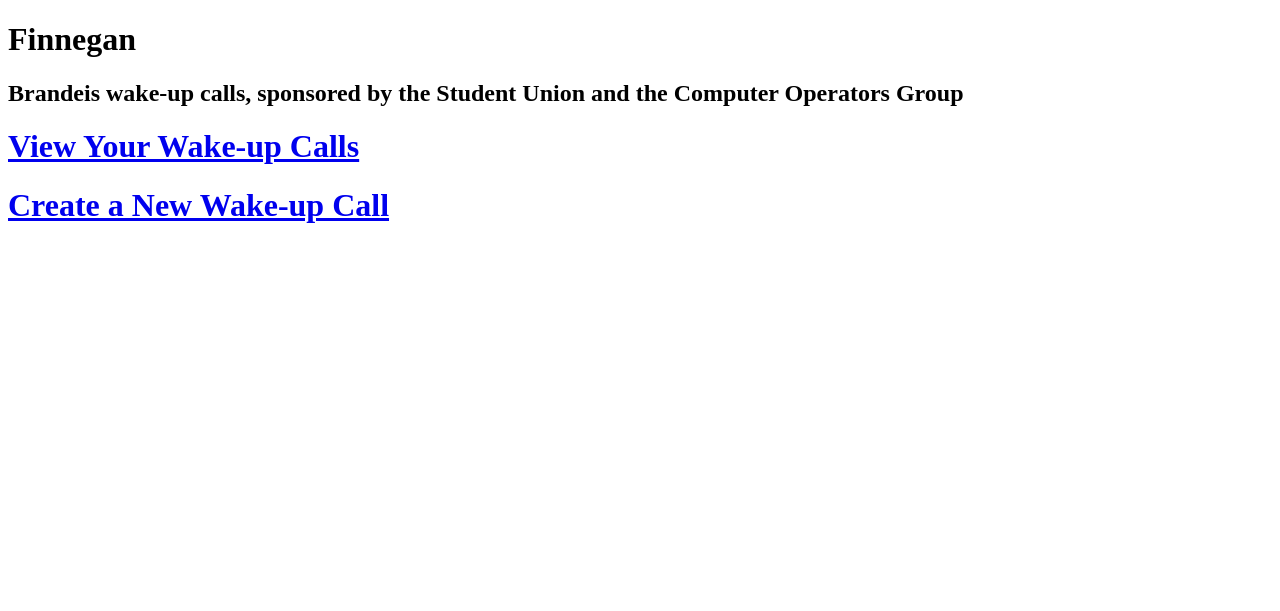
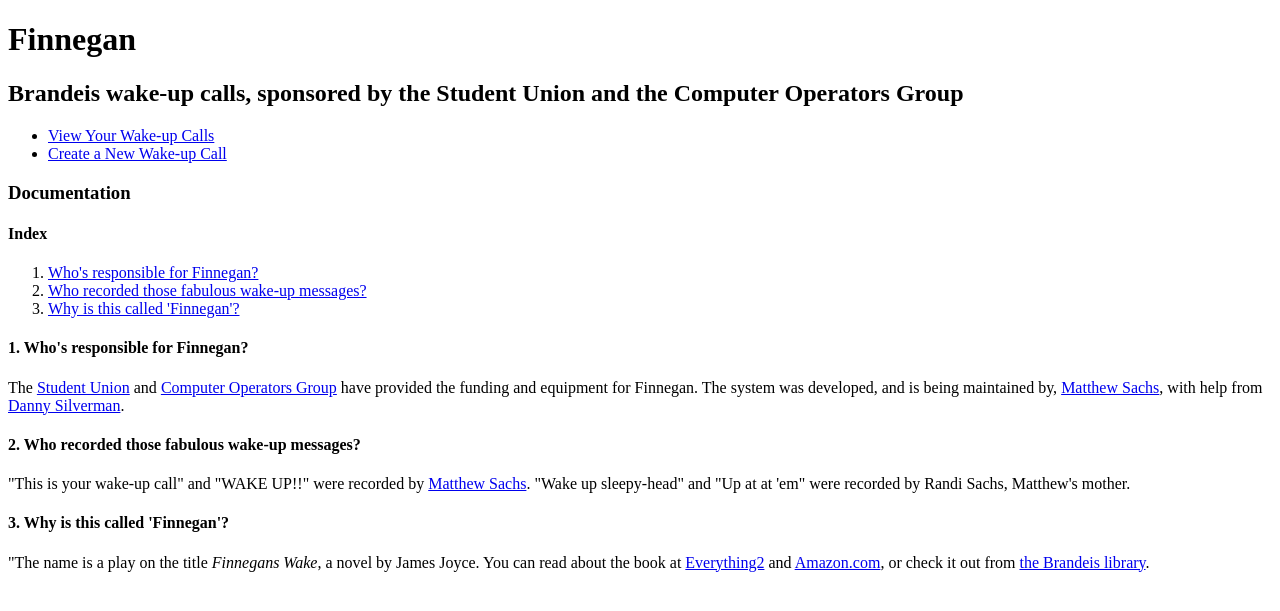
Before and after one commit to matthewg/Zevils, a PHP site: page /docs.php in a window 1280 px wide. Shown: the top 611 px of the page. Run offline with PHP 8.4, Linux system fonts and the light colour scheme.

Commit message:
add documentation

```diff
--- a/finnegan/web/docs.php
+++ b/finnegan/web/docs.php
@@ -1,4 +1,26 @@
 <?
+
+$faqs = array(
+	array("Who's responsible for Finnegan?", <<<END_FAQITEM
+The <a href="http://union.brandeis.edu/">Student Union</a> and <a href="http://www.brancog.org/">Computer Operators Group</a>
+have provided the funding and equipment for Finnegan.  The system was developed, and is being maintained by,
+<a href="http://www.zevils.com/">Matthew Sachs</a>, with help from <a href="http://people.brandeis.edu/~zeno/">Danny Silverman</a>.
+END_FAQITEM
+),
+
+	array("Who recorded those fabulous wake-up messages?", <<<END_FAQITEM
+"This is your wake-up call" and "WAKE UP!!" were recorded by <a href="http://www.zevils.com/">Matthew Sachs</a>.
+"Wake up sleepy-head" and "Up at at 'em" were recorded by Randi Sachs, Matthew's mother.
+END_FAQITEM
+),
+
+	array("Why is this called 'Finnegan'?", <<<END_FAQITEM
+"The name is a play on the title <em>Finnegans Wake</em>, a novel by James Joyce.
+You can read about the book at <a href="http://www.everything2.com/index.pl?node_id=65042">Everything2</a> and
+<a href="http://www.amazon.com/exec/obidos/ASIN/0141181265">Amazon.com</a>, or check it out from
+<a href="http://library.brandeis.edu/">the Brandeis library</a>.
+END_FAQITEM
+));
 
 require "template.inc";
 
@@ -8,9 +30,18 @@ echo preg_replace("/__TITLE__/",
 );
 
 echo $TEMPLATE["docs_start"];
-?>
 
-<?
+echo $TEMPLATE["docs_index_start"];
+for($i = 0; $i < sizeof($faqs); $i++)
+	echo preg_replace(array("/__NAME__/", "/__NUM__/"), array($faqs[$i][0], $i+1), $TEMPLATE["docs_index_entry"]);
+echo $TEMPLATE["docs_index_end"];
+
+echo $TEMPLATE["docs_body_start"];
+for($i = 0; $i < sizeof($faqs); $i++)
+	echo preg_replace(array("/__NAME__/", "/__CONTENTS__/", "/__NUM__/"), array($faqs[$i][0], $faqs[$i][1], $i+1), $TEMPLATE["docs_body_entry"]);
+echo $TEMPLATE["docs_body_end"];
+
+
 echo $TEMPLATE["docs_end"];
 echo $TEMPLATE["page_end"];
 ?>
--- a/finnegan/web/template.inc
+++ b/finnegan/web/template.inc
@@ -63,8 +63,11 @@ END_MKWAKE_EDIT_START
 ,
 
 	"docs_start" => <<<END_DOCS_START
-<h1><a href="index.php">View Your Wake-up Calls</a></h1>
-<h1><a href="mkwake.php">Create a New Wake-up Call</a></h1>
+<ul class="navigation">
+<li><a href="index.php">View Your Wake-up Calls</a></li>
+<li><a href="mkwake.php">Create a New Wake-up Call</a></li>
+</ul>
+<h3>Documentation</h3>
 END_DOCS_START
 ,
 
@@ -297,5 +300,34 @@ Current Active Weekdays:<br />
 <input type="reset" />
 </p>
 END_MKWAKE_FORM
+,
+
+	"docs_index_start" => <<<END_DOCS_INDEX_START
+<h4>Index</h4>
+<ol class="faq_index">
+END_DOCS_INDEX_START
+,
+
+	"docs_index_entry" => <<<END_DOCS_INDEX_ENTRY
+<li><a href="#__NUM__">__NAME__</></li>
+END_DOCS_INDEX_ENTRY
+,
+
+	"docs_index_end" => <<<END_DOCS_INDEX_END
+</ol>
+END_DOCS_INDEX_END
+,
+
+	"docs_body_start" => "",
+
+	"docs_body_entry" => <<<END_DOCS_BODY_ENTRY
+<a name="__NUM__" /><h4>__NUM__. __NAME__</h4>
+<p class="faq_item">
+__CONTENTS__
+</p>
+END_DOCS_BODY_ENTRY
+,
+
+	"docs_body_end" => ""
 );
 ?>
```
Also changed, not shown: finnegan/web/template-spec.txt (+13 -0 lines).
